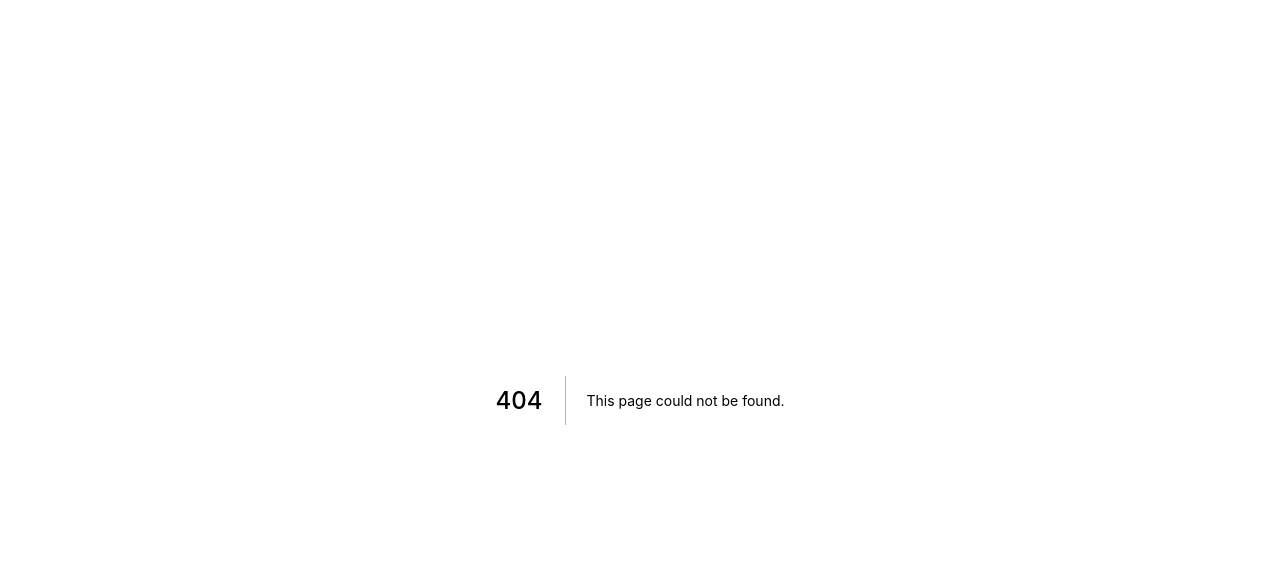
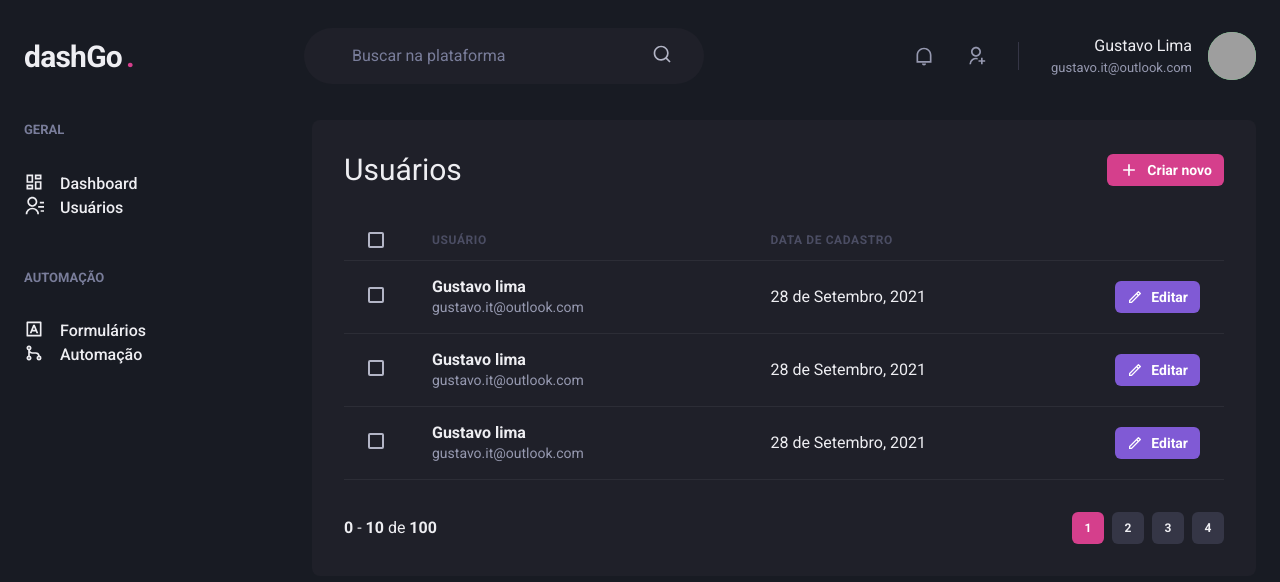
Before and after one commit to risingus/dashgo, a Next.js app: page /users in a window 1280 px wide. Before the commit this address had no page. Shown: the top 582 px of the page. Built offline with nearby package versions, Linux system fonts and the light colour scheme; grey boxes are pictures that could not be loaded.

Commit message:
Feature
1. Created pagination component.
2. Created user page.
3. Created create user page.
4. Styled user page, create user and pagination component.

```diff
--- /dev/null
+++ b/src/components/Pagination.tsx
@@ -0,0 +1,58 @@
+import { Stack, Button, Box } from "@chakra-ui/react";
+
+export function Pagination() {
+  return (
+    <Stack direction="row" mt="8" justify="space-between" align="center" spacing="6">
+      <Box>
+        <strong>0</strong> - <strong>10</strong> de <strong>100</strong>
+      </Box>
+      <Stack direction="row" spacing="2">
+        <Button
+          size="sm"
+          fontSize="xs"
+          w="4"
+          colorScheme="pink"
+          disabled
+          _disabled={{
+            bgColor: "pink.500",
+            cursor: "default",
+          }}>
+          1
+        </Button>
+
+        <Button
+          size="sm"
+          fontSize="xs"
+          w="4"
+          bgColor="gray.700"
+          _hover={{
+            bg: "gray.500",
+          }}>
+          2
+        </Button>
+
+        <Button
+          size="sm"
+          fontSize="xs"
+          w="4"
+          bgColor="gray.700"
+          _hover={{
+            bg: "gray.500",
+          }}>
+          3
+        </Button>
+
+        <Button
+          size="sm"
+          fontSize="xs"
+          w="4"
+          bgColor="gray.700"
+          _hover={{
+            bg: "gray.500",
+          }}>
+          4
+        </Button>
+      </Stack>
+    </Stack>
+  );
+}
--- /dev/null
+++ b/src/pages/users/index.tsx
@@ -0,0 +1,121 @@
+import { Box, Button, Checkbox, Flex, Heading, Icon, Table, Tbody, Td, Th, Thead, Tr, Text } from "@chakra-ui/react";
+import { RiAddLine, RiPencilLine } from "react-icons/ri";
+import { Header } from "../../components/Header";
+import { Pagination } from "../../components/Pagination";
+import { Sidebar } from "../../components/Sidebar";
+
+export default function Userlist() {
+  return (
+    <Box>
+      <Header />
+
+      <Flex w="100%" my="6" maxW={1480} mx="auto" px="6">
+        <Sidebar />
+
+        <Box flex="1" borderRadius={8} bg="gray.800" p="8">
+          <Flex mb="8" justify="space-between" align="center">
+            <Heading size='lg' fontWeight="normal">Usuários</Heading>
+
+            <Button as="a" size="sm" fontSize="sm" colorScheme="pink" leftIcon={<Icon as={RiAddLine} fontSize="20"/>}>
+              Criar novo
+            </Button>
+          </Flex>
+
+          <Table colorScheme="whiteAlpha">
+            <Thead>
+              <Tr>
+                <Th px="6" color="gray.300" width="8">
+                  <Checkbox colorScheme="pink"/>
+                </Th>
+
+                <Th>
+                  Usuário
+                </Th>
+
+                <Th>
+                  Data de cadastro
+                </Th>
+
+                <Th w="8"></Th>
+              </Tr>
+            </Thead>
+
+            <Tbody>
+              <Tr>
+                <Td px="6">
+                  <Checkbox colorScheme="pink"/>
+                </Td>
+
+                <Td>
+                  <Box>
+                    <Text fontWeight="bold">Gustavo lima</Text>
+                    <Text fontSize="sm" color="gray.300">gustavo.it@outlook.com</Text>
+                  </Box>
+                </Td>
+
+                <Td>
+                  28 de Setembro, 2021
+                </Td>
+
+                <Td>
+                  <Button as="a" size="sm" fontSize="sm" colorScheme="purple" leftIcon={<Icon fontSize="16" as={RiPencilLine}/>}>
+                    Editar
+                  </Button>
+                </Td>
+              </Tr>
+
+              <Tr>
+                <Td px="6">
+                  <Checkbox colorScheme="pink"/>
+                </Td>
+
+                <Td>
+                  <Box>
+                    <Text fontWeight="bold">Gustavo lima</Text>
+                    <Text fontSize="sm" color="gray.300">gustavo.it@outlook.com</Text>
+                  </Box>
+                </Td>
+
+                <Td>
+                  28 de Setembro, 2021
+                </Td>
+
+                <Td>
+                  <Button as="a" size="sm" fontSize="sm" colorScheme="purple" leftIcon={<Icon fontSize="16" as={RiPencilLine}/>}>
+                    Editar
+                  </Button>
+                </Td>
+              </Tr>
+
+              <Tr>
+                <Td px="6">
+                  <Checkbox colorScheme="pink"/>
+                </Td>
+
+                <Td>
+                  <Box>
+                    <Text fontWeight="bold">Gustavo lima</Text>
+                    <Text fontSize="sm" color="gray.300">gustavo.it@outlook.com</Text>
+                  </Box>
+                </Td>
+
+                <Td>
+                  28 de Setembro, 2021
+                </Td>
+
+                <Td>
+                  <Button as="a" size="sm" fontSize="sm" colorScheme="purple" leftIcon={<Icon fontSize="16" as={RiPencilLine}/>}>
+                    Editar
+                  </Button>
+                </Td>
+              </Tr>
+            </Tbody>
+          </Table>
+
+          <Pagination />
+        </Box>
+
+      </Flex>
+    </Box>
+    )
+}
```
Also changed, not shown: src/pages/users/create.tsx (added, +48 -0 lines).
